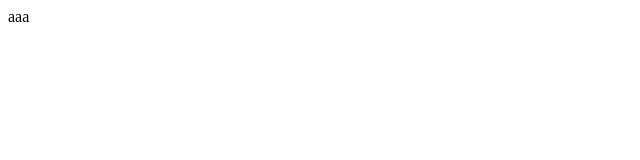
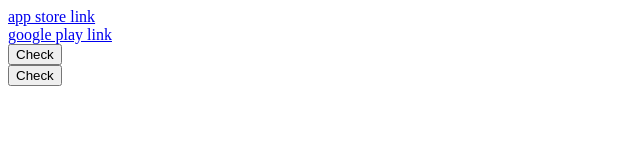
Before and after one commit to jumbo-in-Jap/testing-link-to-app, a plain HTML site: page index.html in a window 1280 px wide. Shown: the whole page, without its empty margins (0-640 px from the left). Drawn offline with Linux system fonts and the light colour scheme.

Commit message:
add page

```diff
--- a/index.html
+++ b/index.html
@@ -1 +1,20 @@
-aaa
+
+<a href="https://apps.apple.com/jp/app/%E3%83%AC%E3%82%A2%E3%82%B8%E3%83%A7%E3%83%96%E8%8B%B1%E4%BC%9A%E8%A9%B1/id1121942360">app store link</a>
+<br/>
+
+<a href="https://play.google.com/store/apps/details?id=jp.co.rarejob&hl=ja">google play link</a>
+<br/>
+
+<input type="button" value="Check" onclick="openAppStore()">
+<br/>
+<input type="button" value="Check" onclick="openGooglePlay()">
+<br/>
+
+<script>
+    var openAppStore = function () {
+      locaiton.href = "https://apps.apple.com/jp/app/%E3%83%AC%E3%82%A2%E3%82%B8%E3%83%A7%E3%83%96%E8%8B%B1%E4%BC%9A%E8%A9%B1/id1121942360";
+    }
+    var openGooglePlay = function () {
+      locaiton.href = "https://play.google.com/store/apps/details?id=jp.co.rarejob&hl=ja";
+    }
+</script>
```
